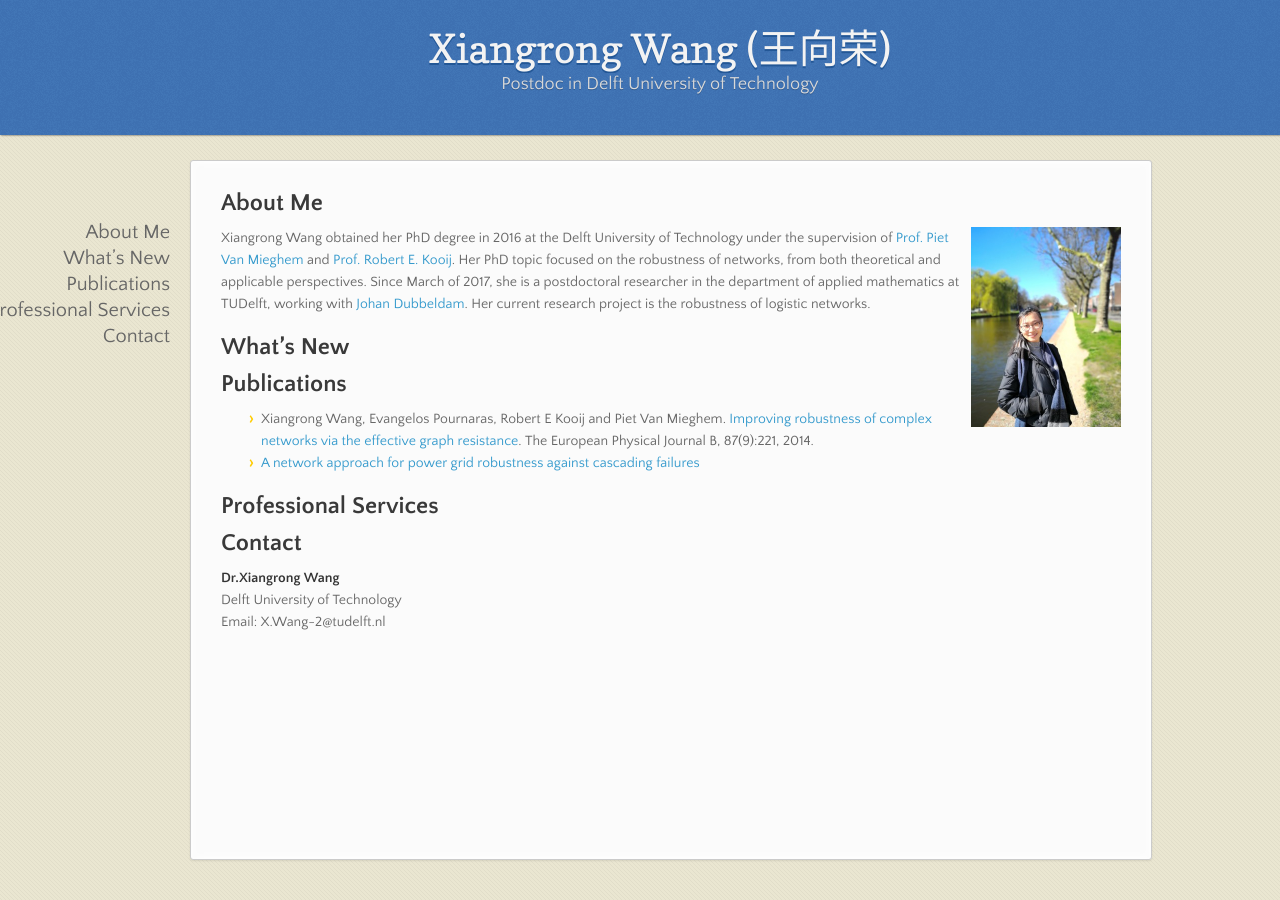
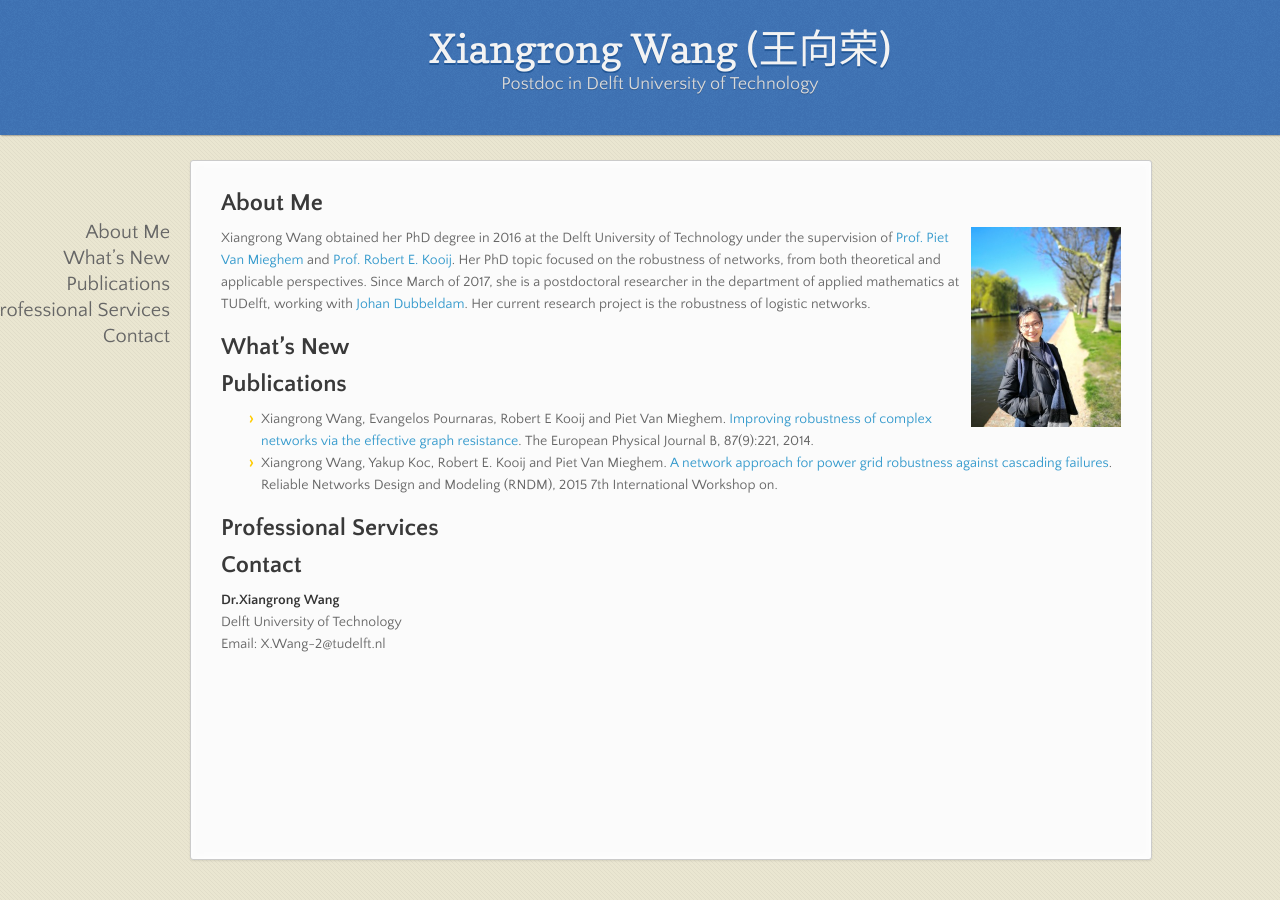
Before and after one commit to xiangrongwang/xiangrongwang.github.io, a Jekyll site: the page built from index.md, in a window 1280 px wide. Built offline with Jekyll 4.4.1, drawn with Linux system fonts in a browser that asks for light colours; nearby versions of some CDN libraries; our own code applies the rules of GitHub Pages for plain Markdown files.

Commit message:
Create index.md

```diff
--- a/index.md
+++ b/index.md
@@ -8,7 +8,7 @@ Her PhD topic focused on the robustness of networks,  from both theoretical and
 
 ## Publications
 - Xiangrong Wang, Evangelos Pournaras, Robert E Kooij and Piet Van Mieghem. [Improving robustness of complex networks via the effective graph resistance](https://link.springer.com/article/10.1140/epjb/e2014-50276-0). The European Physical Journal B, 87(9):221, 2014.
-- [A network approach for power grid robustness against cascading failures](http://ieeexplore.ieee.org/abstract/document/7325231/)
+- Xiangrong Wang, Yakup Koc, Robert E. Kooij and Piet Van Mieghem. [A network approach for power grid robustness against cascading failures](http://ieeexplore.ieee.org/abstract/document/7325231/). Reliable Networks Design and Modeling (RNDM), 2015 7th International Workshop on.
 
 ## Professional Services
 
```
